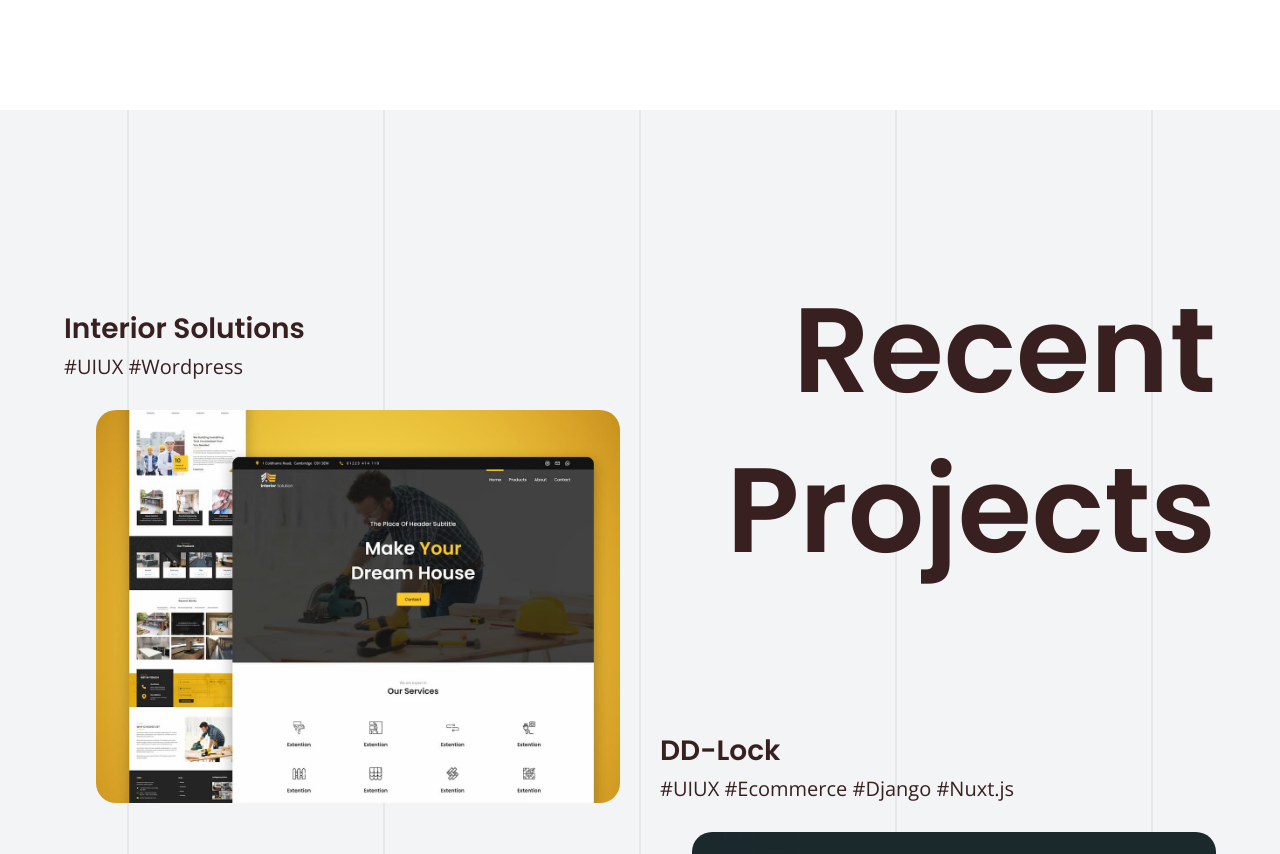
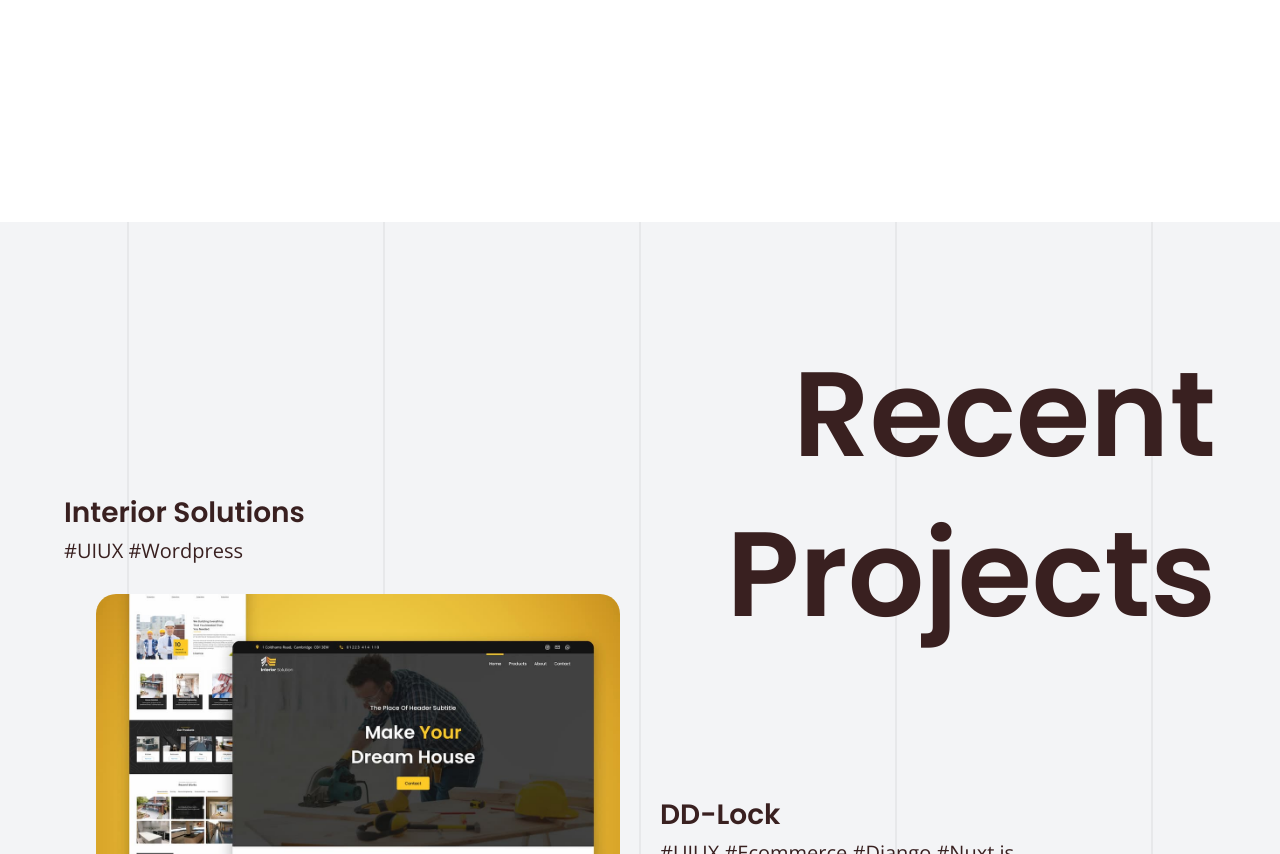
Before and after one commit to alicmp/webkar-landing-v2, a Nuxt app: page / in a window 1280 px wide. Shown: the part 3876-4730 px from the top of the page. Built offline with nearby package versions, Linux system fonts and the light colour scheme.

Commit message:
make some spacing a little better

```diff
--- a/assets/sass/_styles.scss
+++ b/assets/sass/_styles.scss
@@ -1,4 +1,7 @@
 @import url('https://fonts.googleapis.com/css2?family=Open+Sans&family=Poppins:wght@600&display=swap');
+
+$px : 7rem;
+$px-mobile : 5rem;
 
 :root {
   --clr-text-primary-dark : #392020;
@@ -83,6 +86,27 @@ a {
   }
 }
 
+.px-l {
+  padding: $px 0;
+  @media (max-width: 860px) {
+    padding: $px-mobile 0;
+  }
+}
+
+.pt-xl {
+  padding-top: calc($px * 2);
+  @media (max-width: 860px) {
+    padding-top: calc($px-mobile * 2);
+  }
+}
+
+.pb-xl {
+  padding-bottom: calc(#{$px} * 2);
+  @media (max-width: 860px) {
+    padding-bottom: calc(#{$px-mobile} * 2);
+  }
+}
+
 @keyframes anim1 {
   from {
     transform: translateY(200px);
--- a/pages/index.vue
+++ b/pages/index.vue
@@ -19,7 +19,7 @@
       </div>
     </header>
 
-    <section class="bio">
+    <section class="bio px-l">
       <div class="ali anim" id="ali">
         <div class="container">
           <div class="image">
@@ -63,7 +63,7 @@
       </div>
     </section>
 
-    <section class="work-info">
+    <section class="work-info px-l">
       <div class="how anim">
         <div class="container">
           <h2>How we work</h2>
@@ -95,7 +95,8 @@
       </div>
     </section>
 
-    <section class="work-sample anim-dark">
+    <section class="work-sample anim-dark px-l">
+      <div class="work-sample-container px-l">
         <div class="lines">
           <hr />
           <hr />
@@ -127,7 +128,7 @@
             </div>
           </div>
           <div class="sample-col col-2">
-          <h2 class="">Recent Projects</h2>
+            <h2 class="anim">Recent Projects</h2>
             <div class="sample anim">
               <h4>DD-Lock</h4>
               <p>#UIUX #Ecommerce #Django #Nuxt.js</p>
@@ -144,9 +145,10 @@
             </div>
           </div>
         </div>
+      </div>
     </section>
 
-    <section class="youtube">
+    <section class="youtube px-l">
       <div class="container anim">
         <h2>Check us on <br />Youtube</h2>
         <p>
@@ -163,13 +165,13 @@
       </div>
     </section>
 
-    <section class="contact">
+    <section class="contact px-l pb-xl">
       <div class="container anim">
         <h3>Contact</h3>
         <div class="text">
           <p>
-            If you want to get in touch or if you have any questions, please contact
-            us at <a href="mailto:hi@webkar.xyz">hi@webkar.xyz</a>
+            If you want to get in touch or if you have any questions, please
+            contact us at <a href="mailto:hi@webkar.xyz">hi@webkar.xyz</a>
           </p>
         </div>
         <div class="socials">
@@ -409,8 +411,8 @@ header {
       }
     }
   }
-  .what {
-    margin-top: 5rem;
+  .how {
+    margin-bottom: 5rem;
     .container {
       align-items: flex-end;
       text-align: right;
@@ -453,11 +455,9 @@ header {
 }
 
 .work-sample {
+  .work-sample-container {
     position: relative;
-  background-color: #F3F4F6;
-  @media (min-width: 860px) {
-    padding: 10rem 0 3rem 0;
-  }
+    background-color: #f3f4f6;
     .container {
       position: relative;
       z-index: 10;
@@ -467,7 +467,7 @@ header {
       }
       .col-1 {
         @media (min-width: 860px) {
-        margin-top: 2.5rem;
+          margin-top: 10rem;
         }
       }
       .col-2 {
@@ -534,6 +534,7 @@ header {
       }
     }
   }
+}
 
 .youtube {
   .container {
@@ -548,10 +549,6 @@ header {
 }
 
 .contact {
-  padding-bottom: 14rem;
-  @media (max-width: 860px) {
-    padding-bottom: 6rem;
-  }
   .container {
     display: flex;
     @media (max-width: 860px) {
@@ -619,12 +616,6 @@ h2 {
 h2 {
   line-height: 10rem;
 }
-section {
-  padding: 7rem 0;
-  @media (max-width: 860px) {
-    padding: 3rem 0;
-  }
-}
 .mt-4 {
   margin-top: 2rem;
 }
```
Lines whose indentation alone changed are shown as unchanged.
